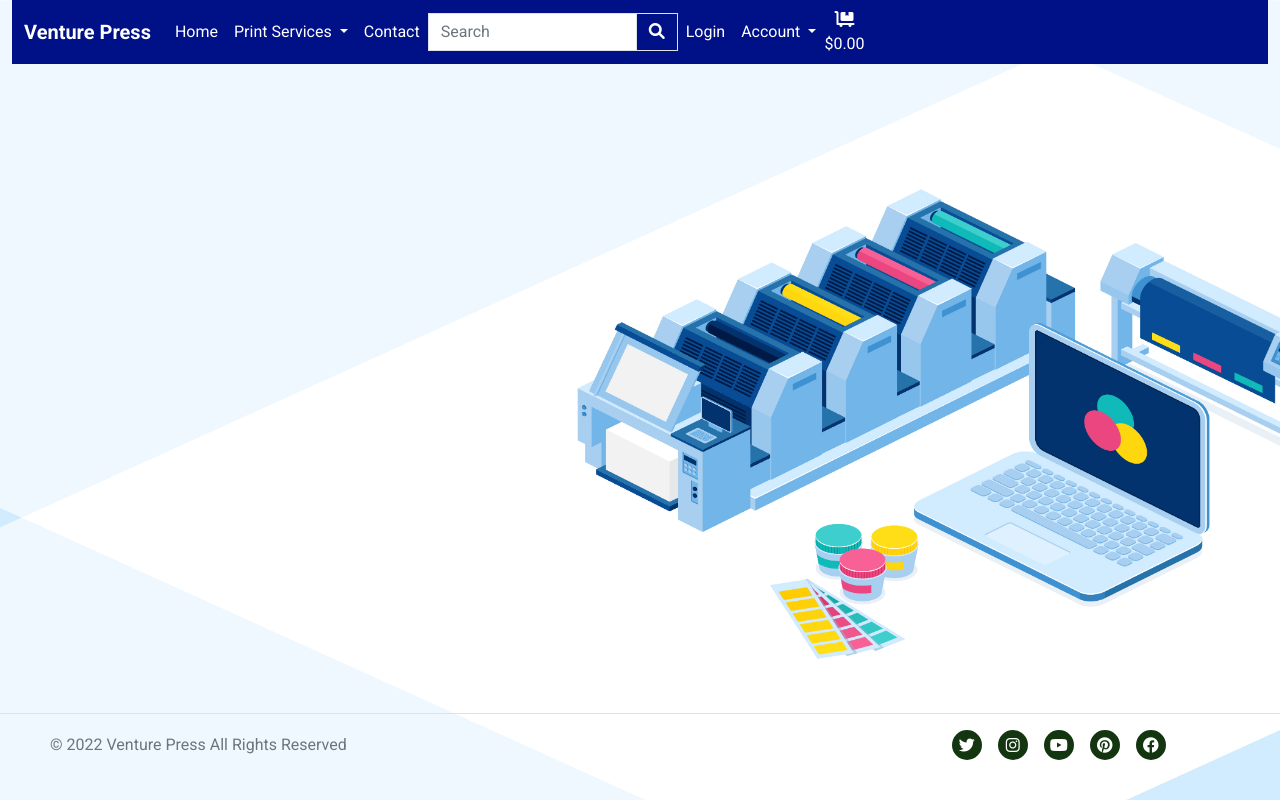
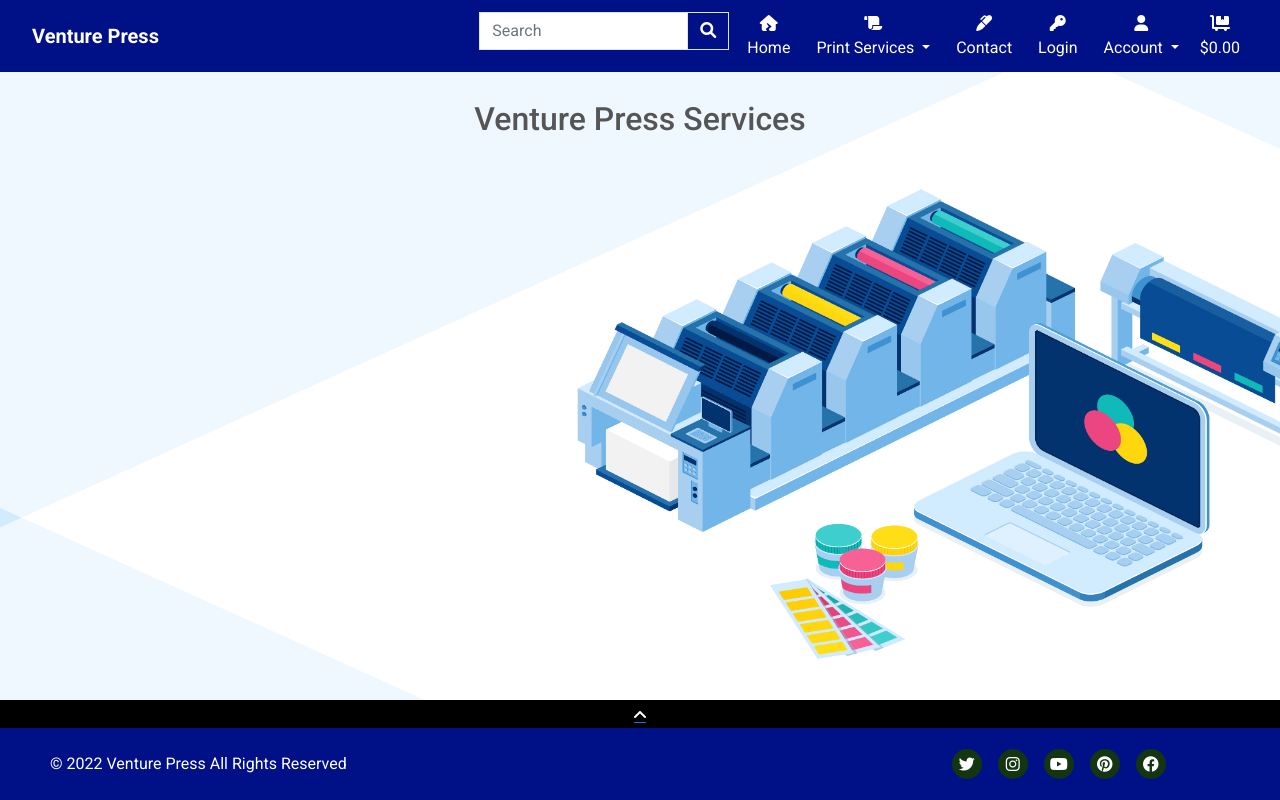
Before and after one commit to ollylomax/Venture-Press---Full-Stack-Frameworks-With-Django-Milestone-Project, a Django app: page /services/ in a window 1280 px wide. Run offline with Django 3.2, Linux system fonts and the light colour scheme; data that the repository does not hold is empty; some web fonts are replaced.

Commit message:
style: Add styling to base.html and services.html

```diff
--- a/services/templates/services/services.html
+++ b/services/templates/services/services.html
@@ -11,6 +11,7 @@
 
 {% block content %}
 <div class="container">
+    <h2 class="text-center">Venture Press Services</h2>
     <!-- Indexing Results -->
     <p class="text-center">
         {% if query %}
@@ -42,4 +43,24 @@
     {% endfor %}
 </div>
 </div>
+<!-- Back to top button -->
+<div class="btt-button" data-toggle="tooltip" data-placement="top" title="Scroll To Top">
+    <a class="btt-link d-flex h-100">
+        <i class="text-white fa-solid fa-angle-up mx-auto my-auto"></i>
+    </a>
+</div>
 {% endblock %}
+
+{% block postjs %}
+    {{ block.super }}
+    <script type="text/javascript">
+    $(function () {
+        $('[data-toggle="tooltip"]').tooltip()
+      })
+    </script>
+    <script type="text/javascript">
+		$('.btt-link').click(function(e) {
+			window.scrollTo(0,0)
+		})
+	</script>
+{% endblock %}
--- a/static/css/base.css
+++ b/static/css/base.css
@@ -12,12 +12,31 @@ body {
     font-family: 'Roboto';
 }
 
+header {
+    padding: 0 !important;
+}
+
 .navbar {
     background-color: #001087 !important;
+    height: 72px;
+    padding: 0 20px;
 }
 
 .navbar-brand {
     font-weight: 700;
+}
+
+.navbar-collapse {
+    flex-grow: 0;
+}
+
+.nav-index,
+.nav-item {
+    padding: 0 5px;
+}
+
+.nav-link {
+    padding: 0 8px;
 }
 
 /* Social Links */
@@ -44,5 +63,25 @@ body {
 }
 
 .container {
-        padding-top: 164px;
+        padding: 100px 0;
     }
+
+    .btt-button {
+        border: 0 !important;
+        margin: 0 auto;
+        position: fixed;
+        height: 30px;
+        width: 100%;
+        bottom: 70px;
+        z-index: 999;
+        background-color: black;
+    }
+
+    .btt-link {
+        cursor: pointer;
+    }
+
+    footer {
+        background-color: #001087 !important;
+        height: 72px;
+    }
--- a/templates/base.html
+++ b/templates/base.html
@@ -52,10 +52,25 @@
                 </button>
                 <div class="collapse navbar-collapse" id="navbarNavDropdown">
                     <ul class="navbar-nav">
+                        <form method="GET" action="{% url 'services' %}">
+                            <div class="input-group w-100 nav-index">
+                                <input class="form-control border border-black rounded-0" type="text" name="query"
+                                    placeholder="Search">
+                                <div class="input-group-append">
+                                    <button class="form-control btn btn-black border border-black rounded-0" type="submit">
+                                        <span class="icon text-white">
+                                            <i class="fas fa-search"></i>
+                                        </span>
+                                    </button>
+                                </div>
+                            </div>
+                        </form>
                         <li class="nav-item">
+                                <div class="text-center text-white"><i class="fa-solid fa-house-crack"></i></div>
                             <a class="text-white nav-link active" aria-current="page" href="#">Home</a>
                         </li>
                         <li class="nav-item dropdown">
+                                <div class="text-center text-white"><i class="fa-solid fa-scroll"></i></div>
                             <a class="text-white nav-link dropdown-toggle" href="#" id="navbarDropdownMenuLink" role="button"
                                 data-bs-toggle="dropdown" aria-expanded="false">
                                 Print Services
@@ -68,27 +83,17 @@
                             </ul>
                         </li>
                         <li class="nav-item">
+                            <div class="text-center text-white"><i class="fa-solid fa-marker"></i></div>
                             <a class="text-white nav-link" href="#">Contact</a>
                         </li>
                     </ul>
-                    <form method="GET" action="{% url 'services' %}">
-                        <div class="input-group w-100">
-                            <input class="form-control border border-black rounded-0" type="text" name="query"
-                                placeholder="Search">
-                            <div class="input-group-append">
-                                <button class="form-control btn btn-black border border-black rounded-0" type="submit">
-                                    <span class="icon text-white">
-                                        <i class="fas fa-search"></i>
-                                    </span>
-                                </button>
-                            </div>
-                        </div>
-                    </form>
                     <ul class="navbar-nav">
                         <li class="nav-item">
+                            <div class="text-center text-white"><i class="fa-solid fa-key"></i></div>
                             <a class="text-white nav-link" href="#">Login</a>
                         </li>
                         <li class="nav-item dropdown">
+                                <div class="text-center text-white"><i class="fa-solid fa-user"></i></div>
                             <a class="nav-link dropdown-toggle text-white" href="#" id="navbarDropdownMenuLink" role="button"
                                 data-bs-toggle="dropdown" aria-expanded="false">
                                 Account
@@ -136,14 +141,14 @@
 
     <!-- Footer -->
     <footer
-        class="container-fluid fixed-bottom d-flex flex-wrap justify-content-between align-items-center py-3 my-4 border-top">
+        class="container-fluid fixed-bottom d-flex flex-wrap justify-content-between align-items-center py-3">
         <div class="col-md-4 d-flex align-items-center">
             <a href="/" class="mb-3 me-2 mb-md-0 text-muted text-decoration-none lh-1">
                 <svg class="bi" width="30" height="24">
                     <use xlink:href="#bootstrap"></use>
                 </svg>
             </a>
-            <span class="text-muted">© 2022 Venture Press All Rights Reserved</span>
+            <span class="text-white">© 2022 Venture Press All Rights Reserved</span>
         </div>
 
         <ul class="nav col-md-4 justify-content-center list-unstyled d-flex">
```
